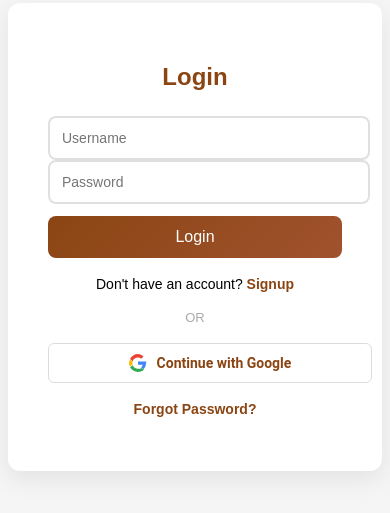
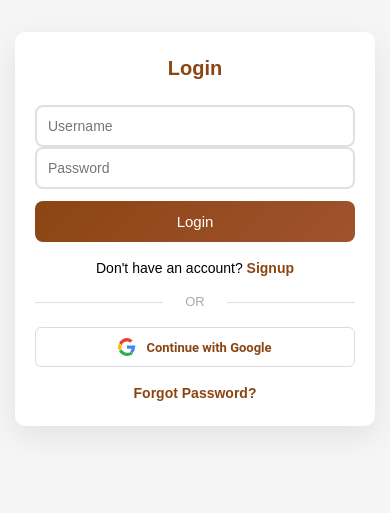
Before and after one commit to Priyashetty1450/E-commerce-website-Project, a plain HTML site: page frontend/pages/auth/login.html in a window 390 px wide. Shown: the part 193-706 px from the top of the page. Drawn offline with Linux system fonts and the light colour scheme.

Commit message:
Update auth.css

```diff
--- a/frontend/css/auth.css
+++ b/frontend/css/auth.css
@@ -1,57 +1,82 @@
+/* ================= GLOBAL ================= */
+
+*{
+  margin:0;
+  padding:0;
+  box-sizing:border-box;
+}
+
+body{
+  font-family: Arial, sans-serif;
+}
+
+
 /* ================= AUTH PAGE LAYOUT ================= */
 
-.auth-page {
-  font-family: Arial, sans-serif;
-  background: #f5f5f5;
-  display: flex;
-  justify-content: center;
-  align-items: center;
-  min-height: 100vh;
+.auth-page{
+  background:#f5f5f5;
+  display:flex;
+  justify-content:center;
+  align-items:center;
+  min-height:100vh;
+  padding:20px;
 }
 
 
 /* ================= CONTAINER ================= */
 
 .auth-container,
-.reset-container {
-  background: #ffffff;
-  padding: 40px;
-  border-radius: 12px;
-  box-shadow: 0 8px 25px rgba(0,0,0,0.08);
-  width: 90%;
-  max-width: 400px;
-  animation: fadeIn 0.4s ease;
+.reset-container{
+  background:#ffffff;
+  padding:40px 35px;
+  border-radius:12px;
+  box-shadow:0 10px 30px rgba(0,0,0,0.08);
+  width:100%;
+  max-width:420px;
+  animation:fadeIn 0.4s ease;
 }
 
 
 /* ================= HEADING ================= */
 
 .auth-container h2,
-.reset-container h2 {
-  color: #8b4513;
-  text-align: center;
-  margin-bottom: 25px;
+.reset-container h2{
+  color:#8b4513;
+  text-align:center;
+  margin-bottom:25px;
+  font-size:24px;
 }
 
 
-/* ================= INPUTS ================= */
+/* ================= INPUT GROUP ================= */
 
-.form-group {
-  margin-bottom: 18px;
+.form-group{
+  margin-bottom:22px;
 }
 
-input {
-  width: 100%;
-  padding: 12px;
-  border: 2px solid #e0e0e0;
-  border-radius: 8px;
-  transition: 0.3s;
-  font-size: 14px;
+.form-group label{
+  display:block;
+  font-size:13px;
+  margin-bottom:6px;
+  color:#555;
 }
 
-input:focus {
-  border-color: #8b4513;
-  outline: none;
+
+/* ================= INPUT ================= */
+
+input{
+  width:100%;
+  padding:12px;
+  border:2px solid #e0e0e0;
+  border-radius:8px;
+  transition:0.3s;
+  font-size:14px;
+}
+
+input:focus{
+  border-color:#8b4513;
+  outline:none;
+  box-shadow:0 0 0 2px rgba(139,69,19,0.1);
 }
 
 
@@ -59,44 +84,89 @@ input:focus {
 
 .auth-container button,
 .auth-btn,
-.reset-btn {
-  width: 100%;
-  padding: 12px;
-  background: linear-gradient(135deg, #8b4513, #a0522d);
-  color: #fff;
-  border: none;
-  border-radius: 8px;
-  cursor: pointer;
-  margin-top: 12px;
-  font-size: 16px;
-  transition: 0.3s;
+.reset-btn{
+  width:100%;
+  padding:12px;
+  background:linear-gradient(135deg,#8b4513,#a0522d);
+  color:#fff;
+  border:none;
+  border-radius:8px;
+  cursor:pointer;
+  margin-top:12px;
+  font-size:15px;
+  font-weight:500;
+  transition:all 0.25s ease;
 }
 
 .auth-container button:hover,
 .auth-btn:hover,
-.reset-btn:hover {
-  transform: translateY(-2px);
-  opacity: 0.95;
+.reset-btn:hover{
+  transform:translateY(-2px);
+  opacity:0.95;
 }
 
 
 /* ================= GOOGLE BUTTON ================= */
 
-.google-btn {
-  width: 100%;
-  padding: 12px;
-  background: #db4437;
-  color: white;
-  border: none;
-  border-radius: 8px;
-  cursor: pointer;
-  margin-top: 10px;
-  font-size: 15px;
-  transition: 0.3s;
+.google-login-btn{
+  display:flex;
+  align-items:center;
+  justify-content:center;
+  gap:10px;
+  width:100%;
+  padding:11px 14px;
+  background:#fff;
+  border:1px solid #dadce0;
+  border-radius:6px;
+  text-decoration:none;
+  font-weight:500;
+  font-size:14px;
+  color:#3c4043;
+  transition:0.2s ease;
+  cursor:pointer;
 }
 
-.google-btn:hover {
-  background: #c1351d;
+.google-login-btn:hover{
+  background:#f7f8f8;
+  box-shadow:0 1px 4px rgba(0,0,0,0.12);
+}
+
+.google-icon{
+  display:flex;
+  align-items:center;
+}
+
+.google-text{
+  font-family:Roboto, Arial, sans-serif;
+}
+
+
+/* ================= DIVIDER ================= */
+
+.divider{
+  text-align:center;
+  margin:18px 0;
+  color:#aaa;
+  font-size:13px;
+  position:relative;
+}
+
+.divider::before,
+.divider::after{
+  content:"";
+  position:absolute;
+  top:50%;
+  width:40%;
+  height:1px;
+  background:#e0e0e0;
+}
+
+.divider::before{
+  left:0;
+}
+
+.divider::after{
+  right:0;
 }
 
 
@@ -104,144 +174,171 @@ input:focus {
 
 .auth-container p,
 .auth-links,
-.back-link {
-  text-align: center;
-  margin-top: 18px;
-  font-size: 14px;
+.back-link{
+  text-align:center;
+  margin-top:18px;
+  font-size:14px;
 }
 
 .auth-container a,
 .auth-links a,
-.back-link a {
-  color: #8b4513;
-  text-decoration: none;
-  font-weight: bold;
+.back-link a{
+  color:#8b4513;
+  text-decoration:none;
+  font-weight:600;
 }
 
 .auth-container a:hover,
 .auth-links a:hover,
-.back-link a:hover {
-  text-decoration: underline;
+.back-link a:hover{
+  text-decoration:underline;
 }
 
 
-/* ================= MESSAGE BOX ================= */
+/* ================= MESSAGE ================= */
 
-.message {
-  padding: 12px;
-  border-radius: 6px;
-  margin-bottom: 15px;
-  text-align: center;
-  font-size: 14px;
+.message{
+  padding:12px;
+  border-radius:6px;
+  margin-bottom:15px;
+  text-align:center;
+  font-size:14px;
 }
 
-.success {
-  background: #d4edda;
-  color: #155724;
+.success{
+  background:#d4edda;
+  color:#155724;
 }
 
-.error {
-  background: #f8d7da;
-  color: #721c24;
-}
-
-
-/* ================= DIVIDER ================= */
-
-.divider {
-  text-align: center;
-  margin: 18px 0;
-  color: #aaa;
-  font-size: 13px;
+.error{
+  background:#f8d7da;
+  color:#721c24;
 }
 
 
 /* ================= MODAL ================= */
 
-.auth-modal {
-  display: none;
-  position: fixed;
-  z-index: 9999;
-  top: 0;
-  left: 0;
-  width: 100%;
-  height: 100vh;
-  background: rgba(0,0,0,0.6);
-  justify-content: center;
-  align-items: center;
+.auth-modal{
+  display:none;
+  position:fixed;
+  z-index:9999;
+  top:0;
+  left:0;
+  width:100%;
+  height:100vh;
+  background:rgba(0,0,0,0.6);
+  justify-content:center;
+  align-items:center;
+  padding:20px;
 }
 
-.auth-box {
-  background: white;
-  padding: 30px;
-  border-radius: 12px;
-  width: 350px;
-  max-width: 90%;
-  position: relative;
-  text-align: center;
-  animation: fadeIn 0.3s ease;
+.auth-box{
+  background:white;
+  padding:30px;
+  border-radius:12px;
+  width:100%;
+  max-width:360px;
+  position:relative;
+  text-align:center;
+  animation:fadeIn 0.3s ease;
 }
 
-.auth-box input {
-  width: 100%;
-  margin-bottom: 12px;
-  padding: 10px;
-  border-radius: 6px;
-  border: 1px solid #ddd;
+.auth-box input{
+  width:100%;
+  margin-bottom:12px;
+  padding:10px;
+  border-radius:6px;
+  border:1px solid #ddd;
 }
 
-.close {
-  position: absolute;
-  right: 15px;
-  top: 10px;
-  font-size: 22px;
-  cursor: pointer;
+.close{
+  position:absolute;
+  right:15px;
+  top:10px;
+  font-size:22px;
+  cursor:pointer;
 }
 
 
 /* ================= ANIMATION ================= */
 
-@keyframes fadeIn {
-  from {
-    opacity: 0;
-    transform: translateY(10px);
+@keyframes fadeIn{
+  from{
+    opacity:0;
+    transform:translateY(10px);
   }
-  to {
-    opacity: 1;
-    transform: translateY(0);
+  to{
+    opacity:1;
+    transform:translateY(0);
   }
 }
 
-/* ================= GOOGLE BUTTON ================= */
 
-.google-login-btn {
-  display: flex;
-  align-items: center;
-  justify-content: center;
-  gap: 10px;
-  width: 100%;
-  padding: 10px 14px;
-  background: #fff;
-  border: 1px solid #dadce0;
-  border-radius: 6px;
-  text-decoration: none;
-  font-weight: 500;
-  font-size: 14px;
-  color: #3c4043;
-  transition: 0.2s ease;
-  cursor: pointer;
+/* ================= MEDIA QUERY ================= */
+
+/* Tablets */
+
+@media (max-width:768px){
+
+.auth-container,
+.reset-container{
+  padding:30px 25px;
 }
 
-.google-login-btn:hover {
-  background: #f7f8f8;
-  box-shadow: 0 1px 3px rgba(0,0,0,0.1);
+.auth-container h2{
+  font-size:22px;
 }
 
-.google-icon {
-  display: flex;
-  align-items: center;
 }
 
-.google-text {
-  font-family: Roboto, Arial, sans-serif;
+
+/* Mobile */
+
+@media (max-width:480px){
+
+.auth-page{
+  padding:15px;
 }
+
+.auth-container,
+.reset-container{
+  padding:25px 20px;
+  border-radius:10px;
+}
+
+.auth-container h2{
+  font-size:20px;
+}
+
+input{
+  padding:11px;
+}
+
+.auth-btn,
+.reset-btn{
+  padding:11px;
+  font-size:14px;
+}
+
+.google-login-btn{
+  font-size:13px;
+  padding:10px;
+}
+
+}
+
+
+/* Small Mobile */
+
+@media (max-width:350px){
+
+.auth-container,
+.reset-container{
+  padding:20px 15px;
+}
+
+.auth-container h2{
+  font-size:18px;
+}
+
+}
```
